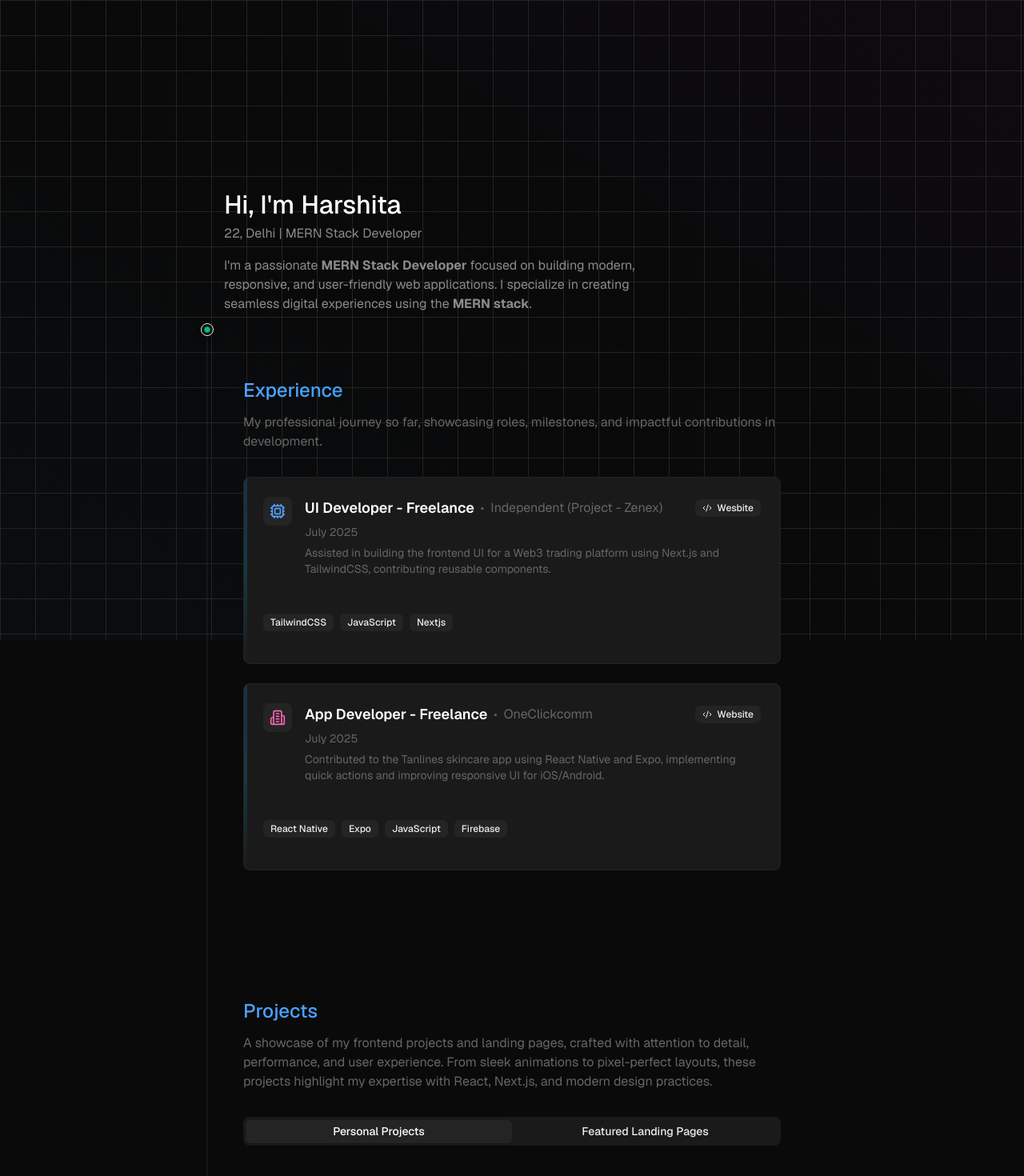
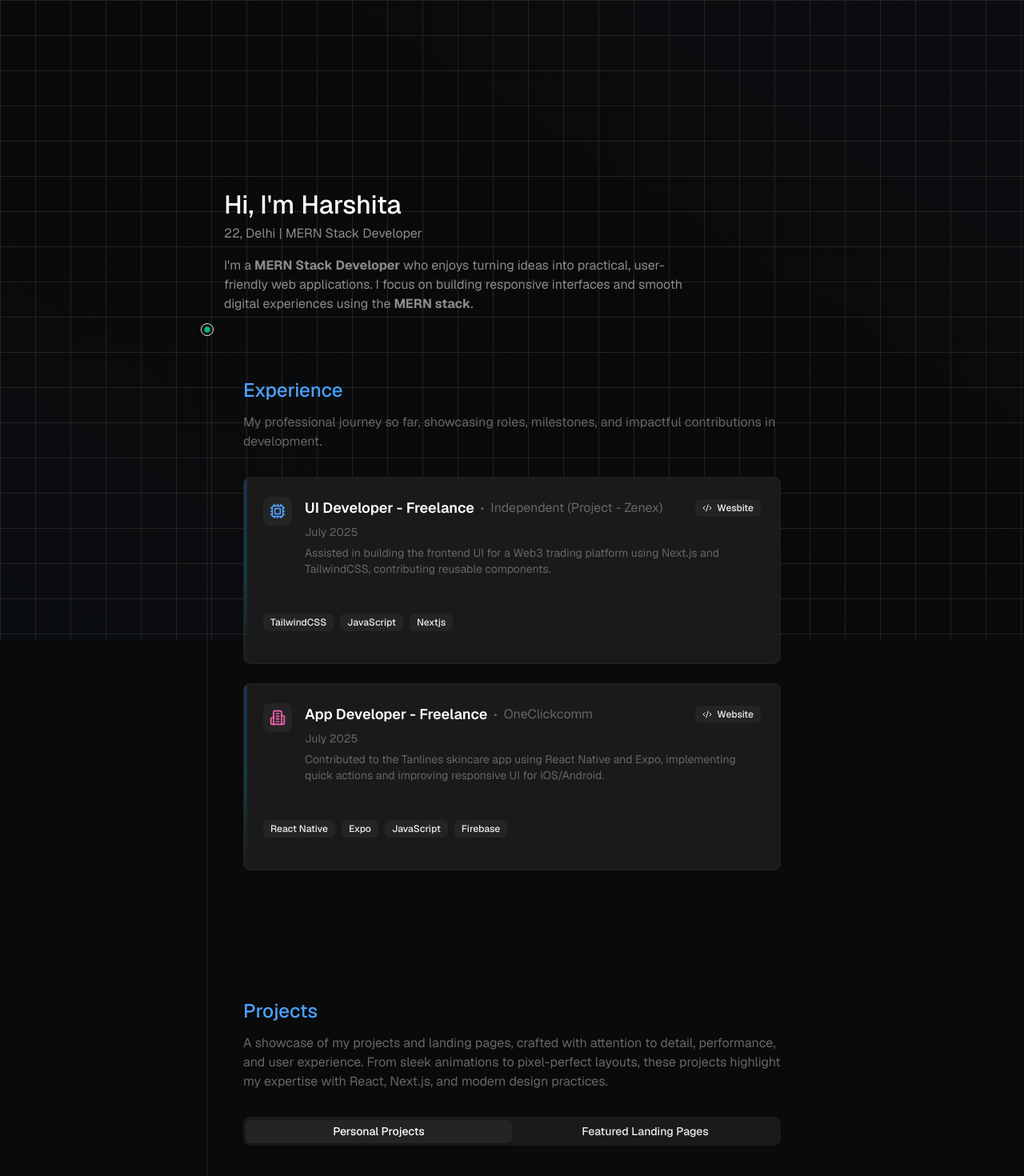
Before and after one commit to ht1423/Portfolio, a Next.js app: page / in a window 1280 px wide. Shown: the top 1470 px of the page at 80% size. Built offline with nearby package versions, Linux system fonts and the light colour scheme.

Commit message:
code new

```diff
--- a/app/components/Hero.tsx
+++ b/app/components/Hero.tsx
@@ -74,10 +74,11 @@ export default function Hero() {
       </p>
 
       <p className="text-[var(--text-secondary)] max-w-xl">
-      I&apos;m a passionate <strong>MERN Stack Developer</strong> focused on building
-      modern, responsive, and user-friendly web applications. I specialize
-      in creating seamless digital experiences using the <strong>MERN stack</strong>.
-      </p>
+  I&apos;m a <strong>MERN Stack Developer</strong> who enjoys turning ideas into
+  practical, user-friendly web applications. I focus on building responsive
+  interfaces and smooth digital experiences using the <strong>MERN stack</strong>.
+</p>
+
 
     </section>
   )
--- a/app/components/sections/Projects.tsx
+++ b/app/components/sections/Projects.tsx
@@ -211,7 +211,7 @@ export default function Projects() {
         Projects
       </h2>
       <p className="text-[var(--text-muted)] mb-8">
-        A showcase of my frontend projects and landing pages, crafted with attention to detail, performance, and user experience. From sleek animations to pixel-perfect layouts, these projects highlight my expertise with React, Next.js, and modern design practices.
+        A showcase of my projects and landing pages, crafted with attention to detail, performance, and user experience. From sleek animations to pixel-perfect layouts, these projects highlight my expertise with React, Next.js, and modern design practices.
       </p>
 
       <Tabs defaultValue="personal" className="w-full">
```
